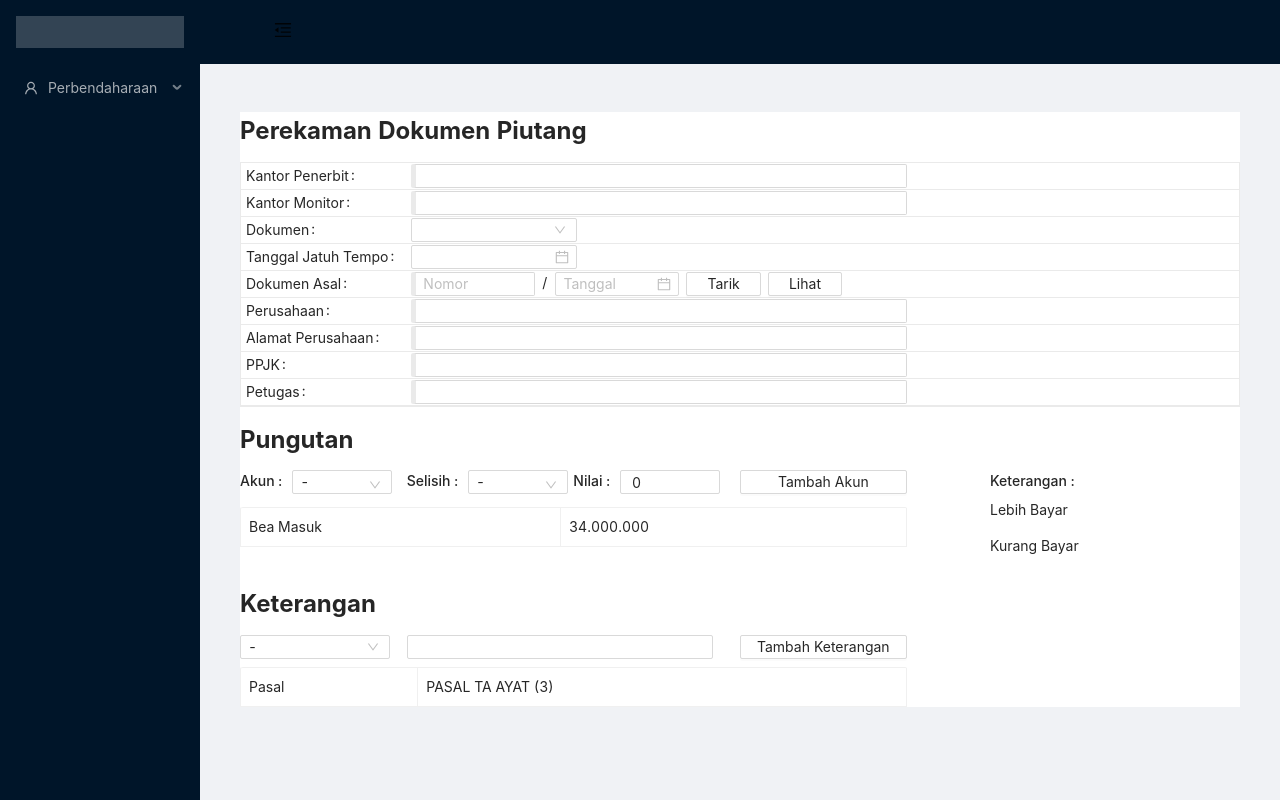
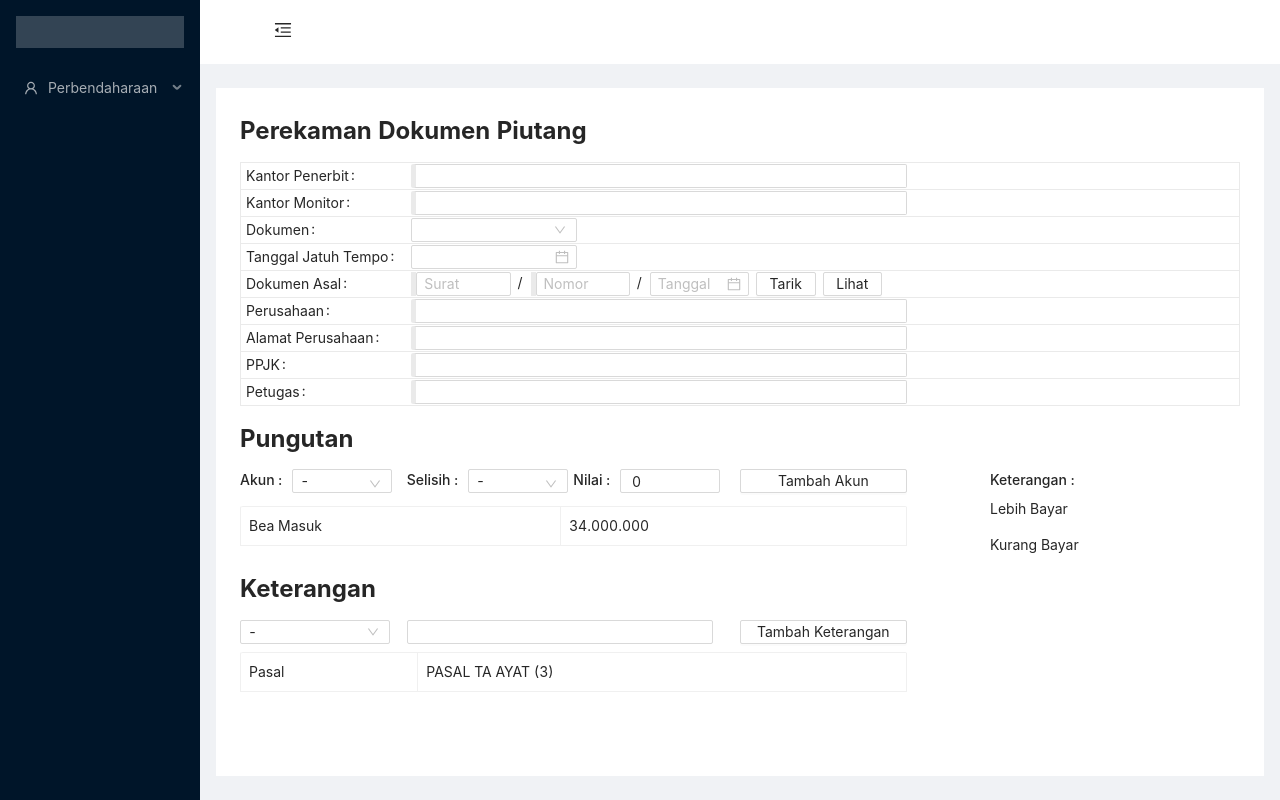
Before and after one commit to mannisar/SAPP-Beta, a React (Create React App) app: page /Perekaman in a window 1280 px wide. Built offline with nearby package versions, Linux system fonts and the light colour scheme.

Commit message:
updt rekaman

```diff
--- a/src/App.css
+++ b/src/App.css
@@ -16,6 +16,6 @@
   margin: 16px;
 }
 
-/* .site-layout .site-layout-background {
+.site-layout .site-layout-background {
   background: #fff;
-} */
+}
--- a/src/pages/perbendaharaan/dashboard/RekamDokumenPiutang/index.js
+++ b/src/pages/perbendaharaan/dashboard/RekamDokumenPiutang/index.js
@@ -15,6 +15,8 @@ import {
     Button,
     DatePicker,
     Table,
+    AutoComplete,
+    message
 } from '../../libraries/dependencies';
 
 const { Header, Sider, Content } = Layout;
@@ -29,7 +31,8 @@ function RekamDokumenPiutang() {
     const [data_pungutan, setData_pungutan] = useState([
         {
             akun: 'Bea Masuk',
-            nilai: '34.000.000'
+            nilai: '34.000.000',
+            key: '1'
         },
     ]);
     const columns_pungutan = [
@@ -50,7 +53,8 @@ function RekamDokumenPiutang() {
     const [data_keterangan, setData_keterangan] = useState([
         {
             name: 'Pasal',
-            value: 'PASAL TA AYAT (3)'
+            value: 'PASAL TA AYAT (3)',
+            key: '1'
         },
     ]);
     const columns_keterangan = [
@@ -66,6 +70,27 @@ function RekamDokumenPiutang() {
 
         }
     ];
+    const [inputValues, setInputValues] = useState('');
+    const [options, setOptions] = useState([]);
+
+    const mockVal = (str) => ({
+        value: str
+    });
+
+    const onSearch = searchText => {
+        setOptions(
+            !searchText ? [] : [mockVal(searchText)],
+        );
+        console.log(options)
+    };
+
+    const onSelect = data => {
+        console.log('onSelect', data);
+    };
+
+    const onChange = data => {
+        setInputValues(data);
+    };
 
     let history = useHistory();
     const handleNavigate = () => {
@@ -128,6 +153,12 @@ function RekamDokumenPiutang() {
         // console.log(date, dateString);
     }
 
+    const handleTarik = () => {
+        let condition = true
+        if (condition) message.success('This is a success message');
+        else message.error('This is a error message');
+    }
+
     return (
         <Layout style={{ minHeight: '100vh' }}>
             <Sider trigger={null} collapsible collapsed={collapsed}>
@@ -180,17 +211,43 @@ function RekamDokumenPiutang() {
                                     </Form.Item>
                                     <Form.Item name="dokumen_asal" label="Dokumen Asal" wrapperCol={{ span: 12 }} style={{ marginBottom: 0, padding: '1px 1px 1px 5px', borderBottom: '1px solid #eaeaea' }}>
                                         <Input.Group compact>
-                                            <Form.Item style={{ marginBottom: 0, width: "25%" }}>
-                                                <Input placeholder="Nomor" style={{ borderLeft: '5px solid #eaeaea' }} />
+                                            <Form.Item style={{ marginBottom: 0, width: "20%" }}>
+                                                <AutoComplete
+                                                    value={inputValues}
+                                                    options={options}
+                                                    style={{
+                                                        borderLeft: '5px solid #eaeaea',
+                                                        width: "100%"
+                                                    }}
+                                                    onSelect={onSelect}
+                                                    onSearch={onSearch}
+                                                    onChange={onChange}
+                                                    placeholder="Surat"
+                                                />
                                             </Form.Item>
                                             <span style={{ marginRight: 8, marginLeft: 8 }}>/</span>
-                                            <Form.Item style={{ marginBottom: 0, width: "25%" }}>
+                                            <Form.Item style={{ marginBottom: 0, width: "20%" }}>
+                                                <AutoComplete
+                                                    // value={inputValues}
+                                                    // options={options}
+                                                    style={{
+                                                        borderLeft: '5px solid #eaeaea',
+                                                        width: "100%"
+                                                    }}
+                                                    // onSelect={onSelect}
+                                                    // onSearch={onSearch}
+                                                    // onChange={onChange}
+                                                    placeholder="Nomor"
+                                                />
+                                            </Form.Item>
+                                            <span style={{ marginRight: 8, marginLeft: 8 }}>/</span>
+                                            <Form.Item style={{ marginBottom: 0, width: "20%" }}>
                                                 <DatePicker onChange={handleDate} placeholder="Tanggal" style={{ width: '100%' }} />
                                             </Form.Item>
-                                            <Form.Item style={{ marginLeft: 8, marginBottom: 0, width: "15%" }}>
-                                                <Button type="info" style={{ width: '100%' }}>Tarik</Button>
+                                            <Form.Item style={{ marginLeft: 8, marginBottom: 0, width: "12%" }}>
+                                                <Button type="info" style={{ width: '100%' }} onClick={handleTarik}>Tarik</Button>
                                             </Form.Item>
-                                            <Form.Item style={{ marginLeft: 8, marginBottom: 0, width: "15%" }}>
+                                            <Form.Item style={{ marginLeft: 8, marginBottom: 0, width: "12%" }}>
                                                 <Button type="info" style={{ width: '100%' }}>Lihat</Button>
                                             </Form.Item>
                                         </Input.Group>
@@ -204,7 +261,7 @@ function RekamDokumenPiutang() {
                                     <Form.Item name="ppjk" label="PPJK" wrapperCol={{ span: 12 }} style={{ marginBottom: 0, padding: '1px 1px 1px 5px', borderBottom: '1px solid #eaeaea' }}>
                                         <Input style={{ borderLeft: '5px solid #eaeaea' }} />
                                     </Form.Item>
-                                    <Form.Item name="petugas" label="Petugas" wrapperCol={{ span: 12 }} style={{ marginBottom: 0, padding: '1px 1px 1px 5px', borderBottom: '1px solid #eaeaea' }}>
+                                    <Form.Item name="petugas" label="Petugas" wrapperCol={{ span: 12 }} style={{ marginBottom: 0, padding: '1px 1px 1px 5px' }}>
                                         <Input style={{ borderLeft: '5px solid #eaeaea' }} />
                                     </Form.Item>
                                 </Form>
@@ -252,7 +309,7 @@ function RekamDokumenPiutang() {
                                 <p>Kurang Bayar</p>
                             </Col>
                         </Row>
-                        <h1 style={{ fontWeight: 'bold', fontSize: 24, marginTop: 14 }}>Keterangan</h1>
+                        <h1 style={{ fontWeight: 'bold', fontSize: 24 }}>Keterangan</h1>
                         <Row>
                             <Col span={16}>
                                 <Row>
```
